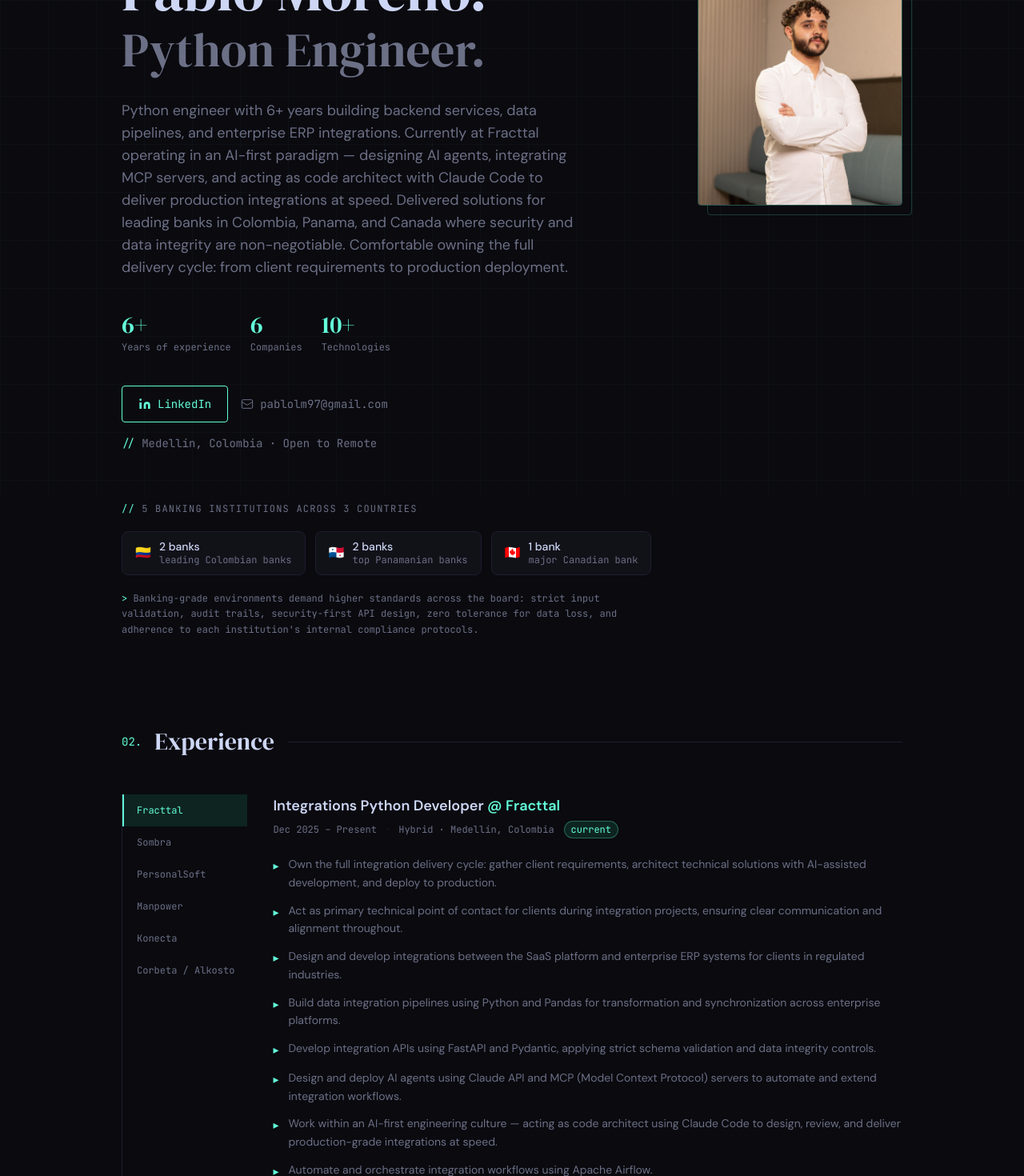
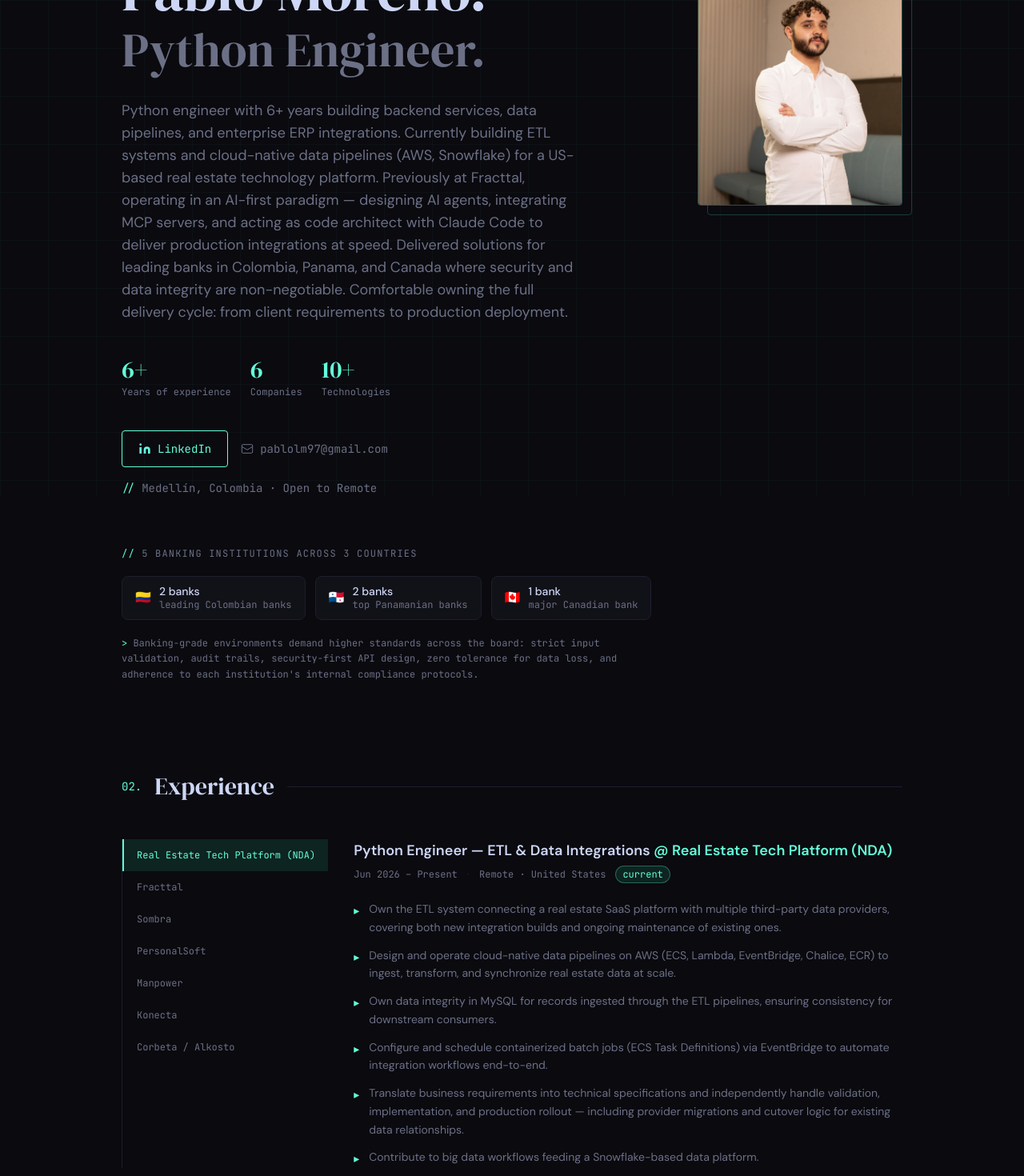
Before and after one commit to PabloAMoreno97/professional-portfolio, a React (Vite) app: page / in a window 1280 px wide. Shown: the part 180-1650 px from the top of the page at 80% size. Built offline with nearby package versions, Linux system fonts and the light colour scheme.

Commit message:
feat: job updates

```diff
--- a/src/data/portfolio.ts
+++ b/src/data/portfolio.ts
@@ -12,8 +12,8 @@
   linkedin: 'https://www.linkedin.com/in/pablo-a-alvarez/',
   linkedinHandle: 'pablo-a-alvarez',
   summary: {
-    en: 'Python engineer with 6+ years building backend services, data pipelines, and enterprise ERP integrations. Currently at Fracttal operating in an AI-first paradigm — designing AI agents, integrating MCP servers, and acting as code architect with Claude Code to deliver production integrations at speed. Delivered solutions for leading banks in Colombia, Panama, and Canada where security and data integrity are non-negotiable. Comfortable owning the full delivery cycle: from client requirements to production deployment.',
-    es: 'Ingeniero Python con más de 6 años construyendo servicios backend, pipelines de datos e integraciones ERP empresariales. Actualmente en Fracttal con cultura AI-first — diseñando agentes IA, integrando servidores MCP y actuando como arquitecto de código con Claude Code para entregar integraciones de calidad a alta velocidad. Experiencia en entornos financieros regulados — integraciones para bancos líderes en Colombia, Panamá y Canadá — donde la seguridad e integridad de los datos son innegociables. Cómodo gestionando el ciclo completo: desde requerimientos del cliente hasta producción.',
+    en: 'Python engineer with 6+ years building backend services, data pipelines, and enterprise ERP integrations. Currently building ETL systems and cloud-native data pipelines (AWS, Snowflake) for a US-based real estate technology platform. Previously at Fracttal, operating in an AI-first paradigm — designing AI agents, integrating MCP servers, and acting as code architect with Claude Code to deliver production integrations at speed. Delivered solutions for leading banks in Colombia, Panama, and Canada where security and data integrity are non-negotiable. Comfortable owning the full delivery cycle: from client requirements to production deployment.',
+    es: 'Ingeniero Python con más de 6 años construyendo servicios backend, pipelines de datos e integraciones ERP empresariales. Actualmente construyendo sistemas ETL y pipelines de datos cloud-native (AWS, Snowflake) para una plataforma tecnológica de real estate en Estados Unidos. Previamente en Fracttal con cultura AI-first — diseñando agentes IA, integrando servidores MCP y actuando como arquitecto de código con Claude Code para entregar integraciones de calidad a alta velocidad. Experiencia en entornos financieros regulados — integraciones para bancos líderes en Colombia, Panamá y Canadá — donde la seguridad e integridad de los datos son innegociables. Cómodo gestionando el ciclo completo: desde requerimientos del cliente hasta producción.',
   },
 }
 
@@ -65,11 +65,36 @@
 
 export const experience: Experience[] = [
   {
+    company: 'Real Estate Tech Platform (NDA)',
+    role: { en: 'Python Engineer — ETL & Data Integrations', es: 'Ingeniero Python — ETL e Integraciones de Datos' },
+    type: 'Remote · United States',
+    period: { en: 'Jun 2026 – Present', es: 'Jun 2026 – Presente' },
+    current: true,
+    bullets: {
+      en: [
+        'Own the ETL system connecting a real estate SaaS platform with multiple third-party data providers, covering both new integration builds and ongoing maintenance of existing ones.',
+        'Design and operate cloud-native data pipelines on AWS (ECS, Lambda, EventBridge, Chalice, ECR) to ingest, transform, and synchronize real estate data at scale.',
+        'Own data integrity in MySQL for records ingested through the ETL pipelines, ensuring consistency for downstream consumers.',
+        'Configure and schedule containerized batch jobs (ECS Task Definitions) via EventBridge to automate integration workflows end-to-end.',
+        'Translate business requirements into technical specifications and independently handle validation, implementation, and production rollout — including provider migrations and cutover logic for existing data relationships.',
+        'Contribute to big data workflows feeding a Snowflake-based data platform.',
+      ],
+      es: [
+        'Responsable del sistema ETL que conecta una plataforma SaaS de real estate con múltiples proveedores de datos externos, tanto en la construcción de nuevas integraciones como en el mantenimiento de las existentes.',
+        'Diseño y opero pipelines de datos cloud-native en AWS (ECS, Lambda, EventBridge, Chalice, ECR) para ingestar, transformar y sincronizar datos de real estate a escala.',
+        'Responsable de la integridad de datos en MySQL para los registros ingresados a través de los pipelines ETL, garantizando consistencia para los consumidores downstream.',
+        'Configuro y programo trabajos batch contenerizados (Task Definitions de ECS) vía EventBridge para automatizar flujos de integración de punta a punta.',
+        'Traduzco requerimientos de negocio en especificaciones técnicas, gestionando de forma independiente la validación, implementación y salida a producción — incluyendo migraciones de proveedores y lógica de corte para relaciones de datos existentes.',
+        'Contribuyo a flujos de big data que alimentan una plataforma de datos basada en Snowflake.',
+      ],
+    },
+  },
+  {
     company: 'Fracttal',
     role: { en: 'Integrations Python Developer', es: 'Desarrollador Python de Integraciones' },
     type: 'Hybrid · Medellín, Colombia',
-    period: { en: 'Dec 2025 – Present', es: 'Dic 2025 – Presente' },
-    current: true,
+    period: { en: 'Dec 2025 – Jun 2026', es: 'Dic 2025 – Jun 2026' },
+    current: false,
     bullets: {
       en: [
         'Own the full integration delivery cycle: gather client requirements, architect technical solutions with AI-assisted development, and deploy to production.',
@@ -214,11 +239,11 @@
 export const skillGroups = [
   { label: { en: 'Languages',        es: 'Lenguajes'           }, skills: ['Python', 'SQL', 'JavaScript'] },
   { label: { en: 'Backend',          es: 'Backend'             }, skills: ['FastAPI', 'Flask', 'Django', 'REST APIs', 'Microservices'] },
-  { label: { en: 'Data Engineering', es: 'Ingeniería de Datos' }, skills: ['Apache Airflow', 'Pandas', 'NumPy', 'SQLAlchemy', 'ETL Pipelines', 'Parquet'] },
+  { label: { en: 'Data Engineering', es: 'Ingeniería de Datos' }, skills: ['Apache Airflow', 'Pandas', 'NumPy', 'SQLAlchemy', 'ETL Pipelines', 'Parquet', 'Snowflake'] },
   { label: { en: 'AI & Agents',      es: 'IA y Agentes'        }, skills: ['Claude API', 'MCP', 'AI Agents', 'Claude Code', 'LLM Orchestration', 'Prompt Engineering'] },
   { label: { en: 'Databases',        es: 'Bases de Datos'      }, skills: ['PostgreSQL', 'MySQL', 'Oracle', 'SQL Server', 'MongoDB'] },
   { label: { en: 'Infrastructure',   es: 'Infraestructura'     }, skills: ['Docker', 'Kubernetes', 'Jenkins', 'CI/CD', 'Git', 'GitFlow'] },
-  { label: { en: 'Cloud',            es: 'Nube'                }, skills: ['AWS Lambda', 'S3', 'API Gateway', 'DynamoDB', 'Boto3', 'Azure'] },
+  { label: { en: 'Cloud',            es: 'Nube'                }, skills: ['AWS Lambda', 'ECS', 'EventBridge', 'Chalice', 'S3', 'API Gateway', 'DynamoDB', 'Boto3', 'Azure'] },
   { label: { en: 'Tools',            es: 'Herramientas'        }, skills: ['Redis', 'Postman', 'Linux', 'Jira', 'Pytest', 'Selenium', 'JWT'] },
 ]
 
```
